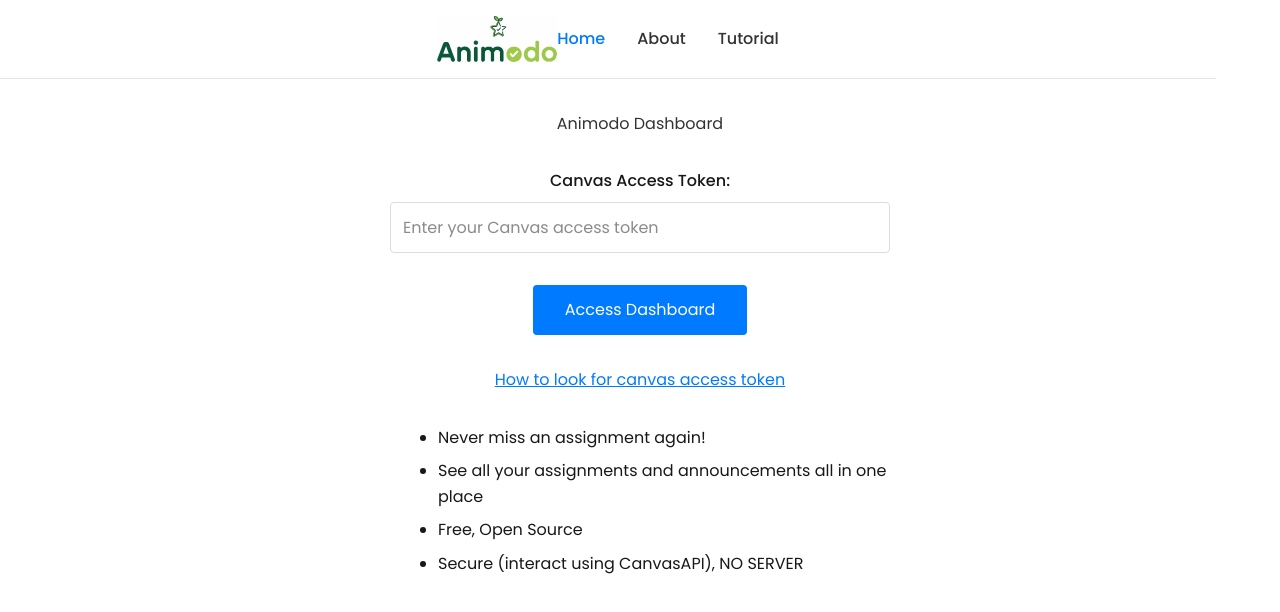
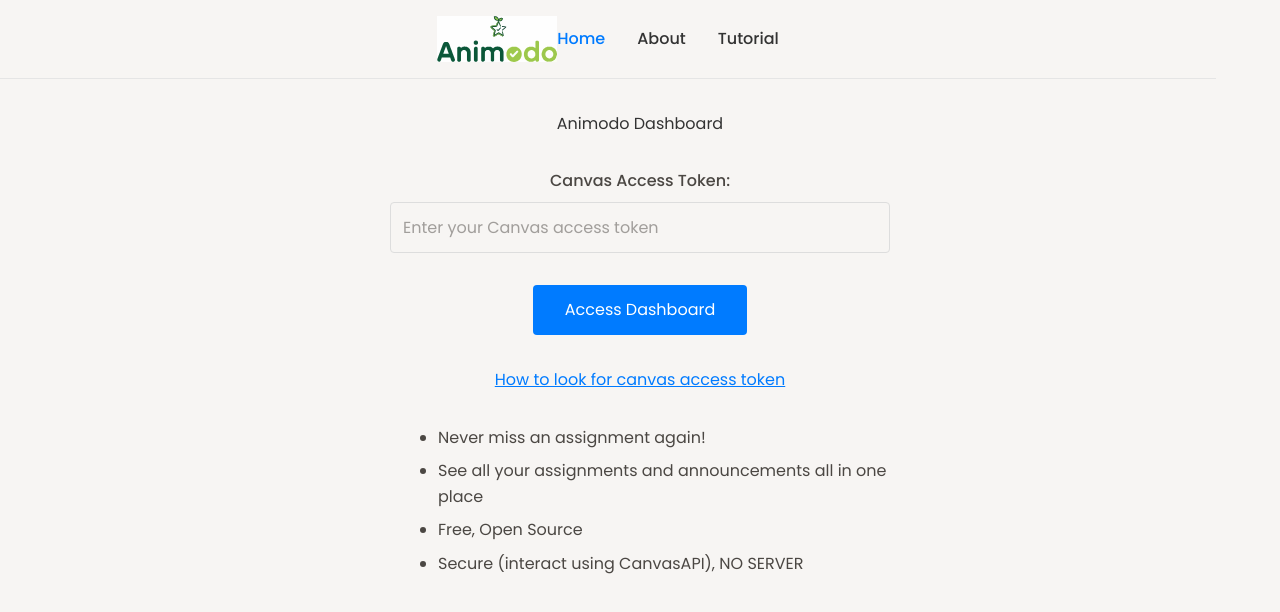
Before and after one commit to enriquezduane/animodo, a Next.js app: page / in a window 1280 px wide. Shown: the top 612 px of the page. Built offline with nearby package versions, Linux system fonts and the light colour scheme.

Commit message:
set silk to default

```diff
--- a/app/globals.css
+++ b/app/globals.css
@@ -1,6 +1,8 @@
 /* Basic reset and styles */
 @import "tailwindcss";
-@plugin "daisyui";
+@plugin "daisyui" {
+  themes: silk --default;
+};
 
 * {
   box-sizing: border-box;
```
